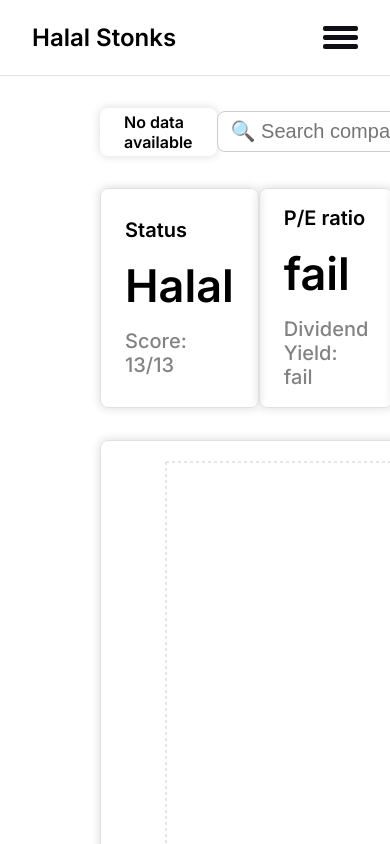
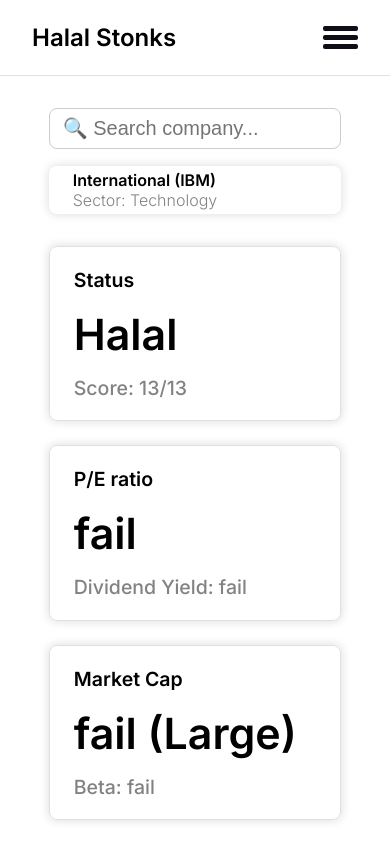
Before and after one commit to intisharalam/Web-Design, a Next.js app in the folder halal-stock-screener/: page /dashboard in a window 390 px wide. Built offline with nearby package versions, Linux system fonts and the light colour scheme.

Commit message:
improve responsivenes of css

```diff
--- a/halal-stock-screener/app/dashboard/page.js
+++ b/halal-stock-screener/app/dashboard/page.js
@@ -10,6 +10,31 @@ import Watchlist from '@/components/watchlist';
 import BalanceSheets from '@/components/barchart';
 import CriteriaTable from '@/components/criteriatable';
 import { useRouter } from 'next/navigation';
+
+
+const stockPrice = [
+  { year: '2014', price: 4000 },
+  { year: '2015', price: 3000 },
+  { year: '2016', price: 2000 },
+  { year: '2017', price: 2780 },
+  { year: '2018', price: 1890 },
+  { year: '2019', price: 2390 },
+  { year: '2020', price: 4490 },
+  { year: '2021', price: 3090 },
+  { year: '2022', price: 2090 },
+  { year: '2023', price: 4090 },
+];
+
+
+const assetLiability = [
+  { year: '2021', assets: 5500, liabilities: 1500 },
+  { year: '2022', assets: 4800, liabilities: 1300 },
+  { year: '2023', assets: 6000, liabilities: 1800 },
+];
+
+
+
+
 
 export default function Dashboard() {
   const [results, setResults] = useState([]);
@@ -145,8 +170,6 @@ export default function Dashboard() {
     return criteriaAnalysis;
   };
 
-
-
   const computeShariahCriteria = (data) => {
     const criteriaAnalysis = [];
 
@@ -198,8 +221,6 @@ export default function Dashboard() {
   };
 
 
-
-
   return (
     <div className={styles.container}>
       <div className={styles.stockName}>
@@ -207,14 +228,25 @@ export default function Dashboard() {
           {loading ? (
             'Loading...'
           ) : (
-            companyData.data && Object.keys(companyData.data).length > 0 ? (
-              `${companyData.data['Company Name']} (${companyData.data['Symbol']}) | Sector: ${companyData.data['Sector']}`
-            ) : (
-              'No data available'
-            )
+            <>
+              <div className={styles.companyName}>
+                {companyData.data && Object.keys(companyData.data).length > 0 ? (
+                  `${companyData.data['Company Name']} (${companyData.data['Symbol']})`
+                ) : (
+                  'International (IBM)'
+                )}
+              </div>
+              <div className={styles.sector}>
+                {companyData.data && Object.keys(companyData.data).length > 0 ? (
+                  `Sector: ${companyData.data['Sector']}`
+                ) : (
+                  'Sector: Technology'
+                )}
+              </div>
+            </>
           )}
         </div>
-        <SearchBar onKeyPress={handleKeyPress} results={results} onSelect={handleSymbolSelect} />
+        <SearchBar className={styles.searchbar} onKeyPress={handleKeyPress} results={results} onSelect={handleSymbolSelect} />
       </div>
 
       <div className={styles.cardRow}>
@@ -237,7 +269,7 @@ export default function Dashboard() {
 
       <div className={styles.stockData}>
         <div className={styles.graph}>
-          <LineChart chartData={loading ? [] : (companyData.data ? companyData.data['Monthly Close Prices'] : [])} />
+          <LineChart chartData={loading ? [] : (companyData.data ? companyData.data['Monthly Close Prices'] : stockPrice)} />
         </div>
         <div className={styles.watchlist}>
           <Watchlist />
@@ -260,7 +292,7 @@ export default function Dashboard() {
         </div>
 
         <div className={styles.balanceSheets}>
-          <BalanceSheets chartData={loading ? [] : (companyData.data ? companyData.data['Assets_Liabilities'] : [])} />
+          <BalanceSheets chartData={loading ? [] : (companyData.data ? companyData.data['Assets_Liabilities'] : assetLiability)} />
         </div>
       </div>
     </div>
--- a/halal-stock-screener/styles/card.module.scss
+++ b/halal-stock-screener/styles/card.module.scss
@@ -28,3 +28,20 @@
         color: #828282;
     }
 }
+
+@media screen and (max-width: 845px) {
+    .container{
+        width: 75vw;;
+        height: 45vw;
+        margin: 0 0 1.5rem 0;
+        .topText{
+            font-size: 5vw;
+        }
+        .middleText {
+            font-size: 11vw;
+        }
+        .bottomText{
+            font-size: 5vw;
+        }
+    }
+}
--- a/halal-stock-screener/styles/dashboard.module.scss
+++ b/halal-stock-screener/styles/dashboard.module.scss
@@ -16,11 +16,17 @@
             font-size: 16px;
 
             padding: 24px;
-            width: 350px;
+            width: clamp(200px, 100vw, 10vw);
             height: 32px;
             border-radius: 8px;
             box-shadow: 0 0 10px 1px #E0E0E0;
+
+            .sector {
+                font-weight: 300;
+                color: #828282;
+            }
         }
+
     }
     .cardRow {
         display: flex;
@@ -51,5 +57,41 @@
             flex-direction: column;
           }
     }
+}
 
+@media screen and (max-width: 845px) {
+    .container{
+        margin: 0;
+        .stockName{
+            flex-direction: column-reverse;
+            .ticker{
+                width: 75vw;
+            }
+        }
+
+    .cardRow {
+        display: flex;
+        flex-direction: column;
+        align-items: center;
+        }
+
+    .stockData {
+        display: grid;
+        grid-template-rows: 1fr 1fr;
+        grid-template-columns: 1fr;
+
+        .graph, .watchlist {
+            justify-self: center;
+            width: 100vw;
+            padding: 0.5rem 12.5vw;
+        }
+    }
+
+    .financialData {
+        display: flex;
+        flex-direction: column;
+        width: 100%;
+        padding: 0.5rem 12.5vw;
+    }
 }
+}
--- a/halal-stock-screener/styles/linechart.module.scss
+++ b/halal-stock-screener/styles/linechart.module.scss
@@ -12,3 +12,10 @@
   border-radius: 8px;
   padding: 1rem 1rem 0 0;
 }
+
+@media screen and (max-width: 845px) {
+  .chart_container {
+    flex-direction: column;
+    width: 100%;
+  }
+}
--- a/halal-stock-screener/styles/navbar.module.scss
+++ b/halal-stock-screener/styles/navbar.module.scss
@@ -71,7 +71,7 @@
 }
 
 /*Small Screen Navbar*/
-@media screen and (max-width: 715px) {
+@media screen and (max-width: 845px) {
 
     .siteName h1 {
         font-size: 1.5rem;
--- a/halal-stock-screener/styles/searchbar.module.scss
+++ b/halal-stock-screener/styles/searchbar.module.scss
@@ -7,7 +7,7 @@
     .input {
         padding: 8px 13px;
         text-align: left;
-        width: clamp(200px, 25vw, 400px);;
+        width: clamp(200px, 25vw, 400px);
         border: 1px solid #ccc;
         border-radius: 8px;
 
@@ -38,3 +38,12 @@
         background-color: #f0f0f0;
     }
 }
+
+@media screen and (max-width: 845px) {
+    .searchBar{
+        .input{
+            width: clamp(200px, 100vw, 75vw);
+            margin-bottom: 2vh;
+        }
+    }
+}
```
Also changed, not shown: halal-stock-screener/app/newsfeed/page.js (+14 -3 lines), halal-stock-screener/styles/home.module.scss (+4 -4 lines).
